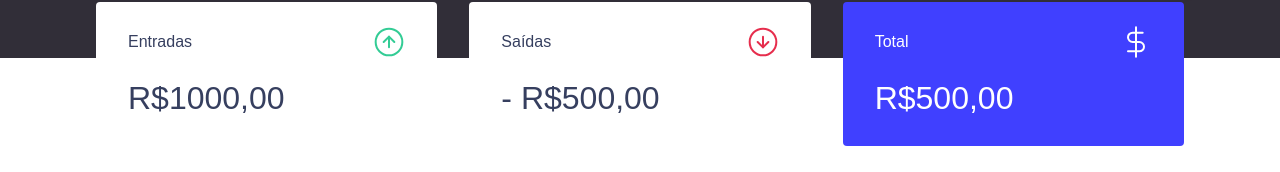
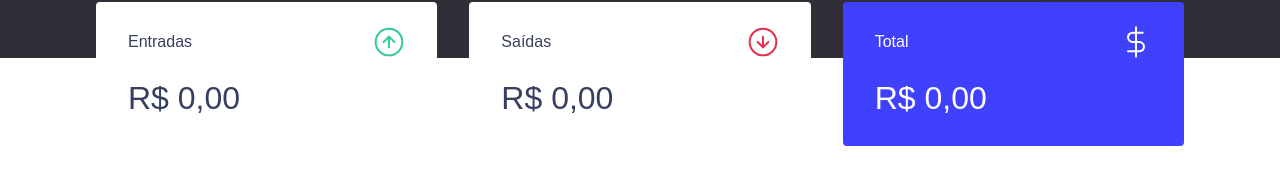
Before and after one commit to nicolasteofilo/ignite-reactjs, a React (Create React App) app in the folder dt-money/: page / in a window 1280 px wide. Shown: the part 118-290 px from the top of the page. Built offline with nearby package versions, Linux system fonts and the light colour scheme; no server answers; what miragejs would draw is missing.

Commit message:
Calculando resumo

```diff
--- a/dt-money/src/components/Summary/index.tsx
+++ b/dt-money/src/components/Summary/index.tsx
@@ -11,6 +11,22 @@
   const { transactions } = useContext(TransactionsContext);
   console.log(transactions);
 
+  const summary = transactions.reduce((accumulator, transaction) => {
+    if (transaction.type === 'deposit') {
+      accumulator.deposit += transaction.amount
+      accumulator.total += transaction.amount
+    } else {
+      accumulator.withdraws += transaction.amount
+      accumulator.total -= transaction.amount
+    }
+
+    return accumulator;
+  }, {
+    deposit: 0,
+    withdraws: 0,
+    total: 0
+  });
+
   return (
     <Container>
       <div>
@@ -18,21 +34,22 @@
           <p>Entradas</p>
           <img src={incomeImg} alt="entradas" />
         </header>
-        <strong>R$1000,00</strong>
+        <strong>{new Intl.NumberFormat('pt-BR', { style: 'currency', currency: 'BRL' }).format(summary.deposit)}</strong>
+
       </div>
       <div>
         <header>
           <p>Saídas</p>
           <img src={outcomeImg} alt="entradas" />
         </header>
-        <strong>- R$500,00</strong>
+        <strong>{new Intl.NumberFormat('pt-BR', { style: 'currency', currency: 'BRL' }).format(summary.withdraws)}</strong>
       </div>
       <div className="highlight-backgroud">
         <header>
           <p>Total</p>
           <img src={totalImg} alt="entradas" />
         </header>
-        <strong>R$500,00</strong>
+        <strong>{new Intl.NumberFormat('pt-BR', { style: 'currency', currency: 'BRL' }).format(summary.total)}</strong>
       </div>
     </Container>
   )
```
Also changed, not shown: dt-money/src/index.tsx (+0 -16 lines).
